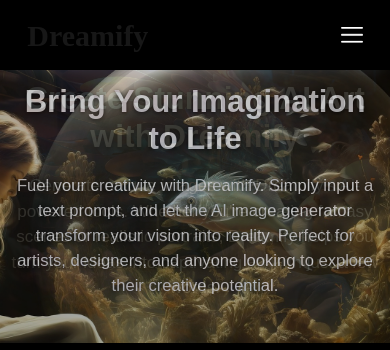
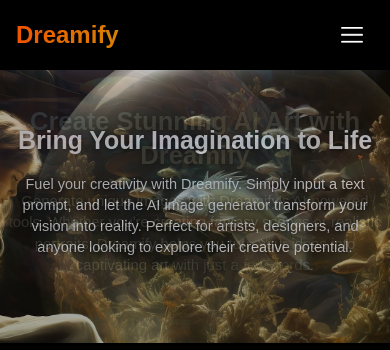
Before and after one commit to technandani/nextdreamify, a Next.js app: page / in a window 390 px wide. Shown: the top 350 px of the page. Built offline with nearby package versions, Linux system fonts and the light colour scheme; no server answers.

Commit message:
commited

```diff
--- a/components/HeroSection.tsx
+++ b/components/HeroSection.tsx
@@ -131,12 +131,12 @@
           >
             <div className="absolute top-1/2 left-1/2 transform -translate-x-1/2 -translate-y-1/2 text-center text-white z-10 min-w-[90vw] md:min-w-0">
               <h1
-                className="text-3xl md:text-5xl font-bold mb-4 animate-[fadeInDown_2s_ease] [text-shadow:0_1px_4px_rgba(0,0,0,0.76)]"
+                className="text-3xl max-sm:text-2xl sm:text-2xl md:text-5xl font-bold mb-4 animate-[fadeInDown_2s_ease] [text-shadow:0_1px_4px_rgba(0,0,0,0.76)]"
               >
                 {item.title}
               </h1>
               <p
-                className="text-base md:text-xl mb-8 animate-[fadeInUp_2s_ease] [text-shadow:0_1px_4px_rgba(0,0,0,0.78)]"
+                className="text-base max-sm:text-sm sm:text-sm md:text-xl mb-8 animate-[fadeInUp_2s_ease] [text-shadow:0_1px_4px_rgba(0,0,0,0.78)]"
               >
                 {item.paragraph}
               </p>
--- a/components/Navbar.tsx
+++ b/components/Navbar.tsx
@@ -16,9 +16,11 @@
   return (
     <header>
       <div className="navLeft">
-        <Link href="/">
-          <h1 className="logo font-bold">Dreamify</h1>
-        </Link>
+        <Link href="/" className="flex items-center space-x-2">
+              <span className="lg:px-14 max-sm:px-4 px-4 sm:px-4 lg:text-4xl text-2xl font-extrabold bg-gradient-to-r from-orange-600 to-yellow-600 bg-clip-text text-transparent">
+                Dreamify
+              </span>
+            </Link>
       </div>
       <div className="navRight">
         <div className="responsiveMenu" onClick={toggleMenu}>
```
